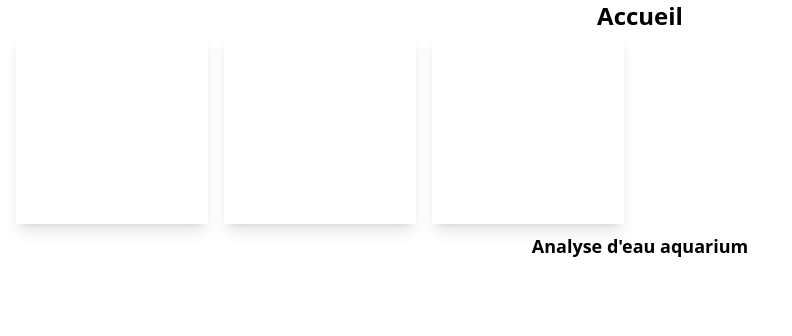
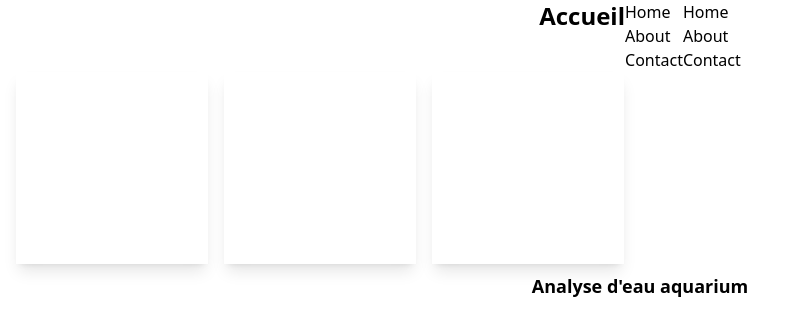
Before and after one commit to sidnou/Suivi_Analyse_Aquarium, a Django app: page / in a window 1280 px wide. Shown: the top 336 px of the page, without its empty margins (0-792 px from the left). Run offline with Django 5.2, Linux system fonts and the light colour scheme; some libraries are stand-ins or nearby versions.

```diff
--- a/analyse_aquarium/templates/header.html
+++ b/analyse_aquarium/templates/header.html
@@ -1,5 +1,8 @@
 <div class="flex justify-center">
     <H1 class="text-2xl font-semibold">
         {{ Title }}
+
     </H1>
+{#  menu #}
+   {% include "menu.html" %}
 </div>
--- /dev/null
+++ b/analyse_aquarium/templates/menu.html
@@ -0,0 +1,17 @@
+{# menu #}
+{# top bar #}
+<div class="flex justify-center">
+<ul>
+    <li><a href="#">Home</a></li>
+    <li><a href="#">About</a></li>
+    <li><a href="#">Contact</a></li>
+</ul>
+</div>
+{# sidebar #}
+<div class="flex flex-col">
+    <ul>
+    <li><a href="#">Home</a></li>
+    <li><a href="#">About</a></li>
+    <li><a href="#">Contact</a></li>
+</ul>
+</div>
```
